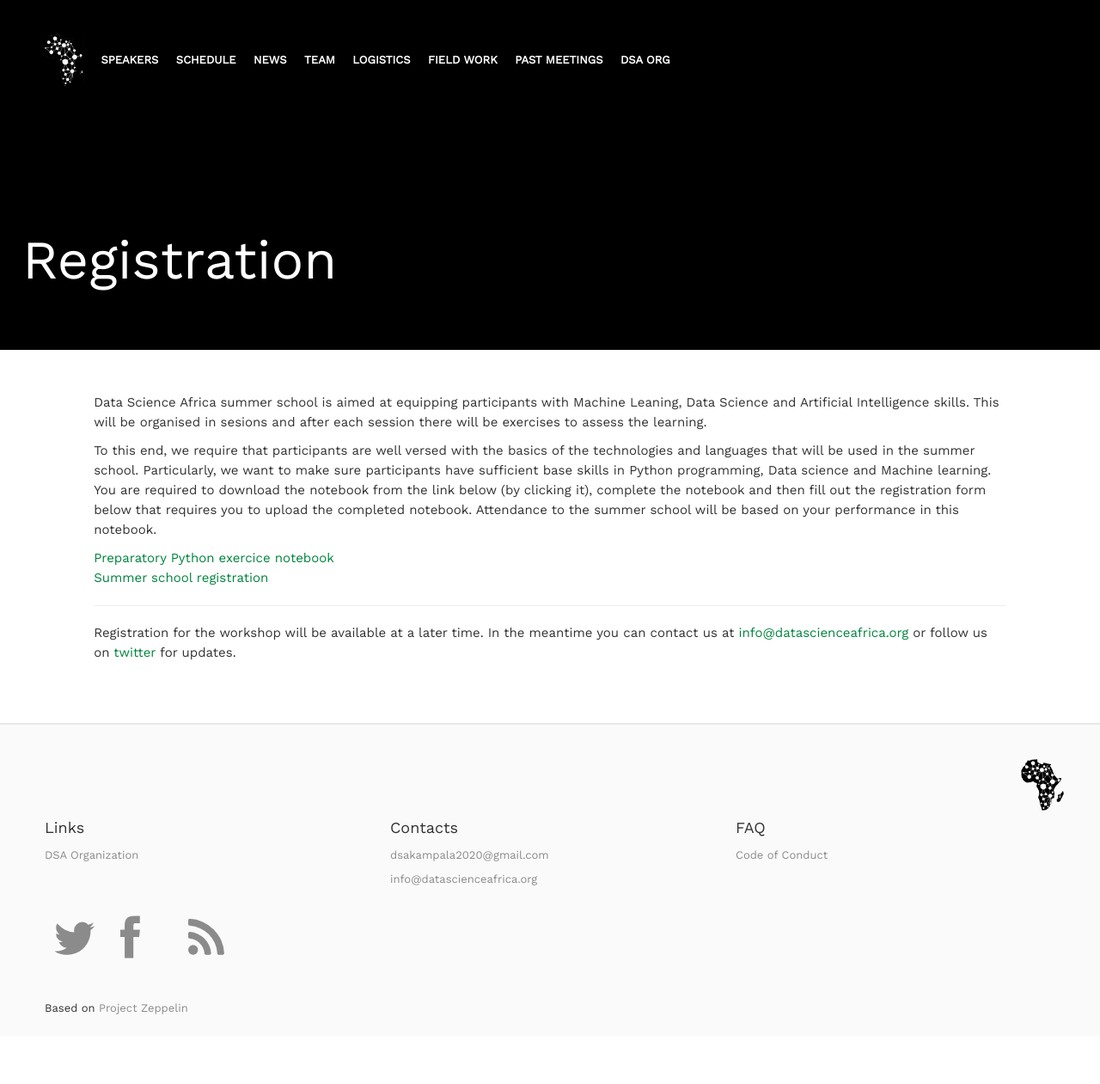
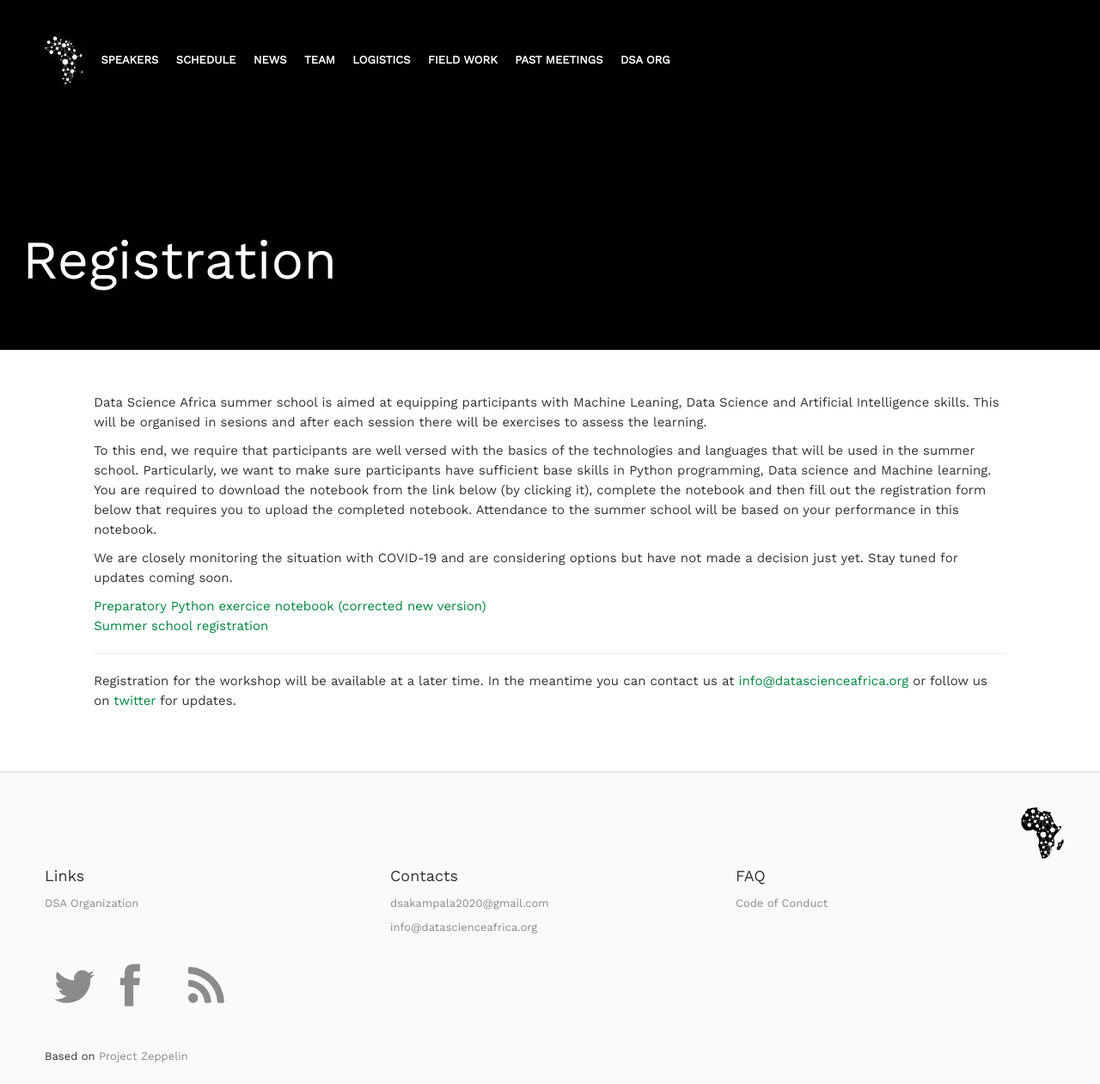
Before and after one commit to datsciafrica/dsa2020kampala, a Jekyll site: the page built from tbd.html, in a window 1280 px wide and 1261 px high. Shown: the whole window at 86% size. Built offline with Jekyll 4.4.1, drawn with Linux system fonts in a browser that asks for light colours; nearby versions of some CDN libraries; some web fonts are replaced; comment, search, counter and statistics services are not loaded.

Commit message:
Corrected small issue with assignment, added a line about COVIDwq

```diff
--- a/_includes/tbd.html
+++ b/_includes/tbd.html
@@ -11,8 +11,11 @@
 			To this end, we require that participants are well versed with the basics of the technologies and languages that will be used in the summer school. Particularly, we want to make sure participants have sufficient base skills in Python programming, Data science and Machine learning. You are required to download the notebook from the link below (by clicking it), complete the notebook and then fill out the registration form below that requires you to upload the completed notebook. Attendance to the summer school will be based on your performance in this notebook.
 			</p>
 
+
+            <p class="text-left">We are closely monitoring the situation with COVID-19 and are considering options but have not made a decision just yet. Stay tuned for updates coming soon.</p>
+
 			<p class="text-left">
-				<a href="/dsa2020kampala/assets/Python-Data-Basics.zip" target="_blank">Preparatory Python exercice notebook</a>
+				<a href="/dsa2020kampala/assets/Python-Data-Basics-CORRECTED.zip" target="_blank">Preparatory Python exercice notebook (corrected new version)</a>
 				<br>
 			 	<a href="https://forms.gle/rfzdYFV6b8aF74Ka9" target="_blank">Summer school registration</a>
 			</p>
```
Also changed, not shown: 1 other file.
